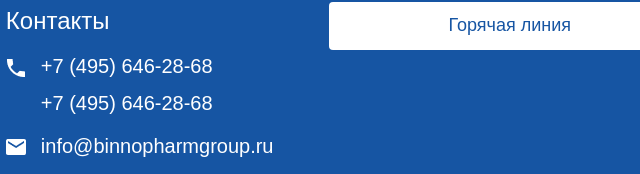
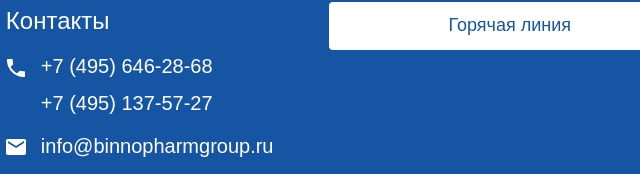
Before and after one commit to velli-droid/binnopharm, a plain HTML site: page contacts.html in a window 1280 px wide. Shown: the part 1319-1493 px from the top of the page, 590-1230 px from the left. Drawn offline with Linux system fonts and the light colour scheme; files whose address does not match are found by name.

Commit message:
Закончил с десктопом

```diff
--- a/contacts.html
+++ b/contacts.html
@@ -327,8 +327,8 @@
                                     <a href="tel:+74956462868" class="footer__contacts-link">
                                         +7 (495) 646-28-68
                                     </a>
-                                    <a href="tel:+74956462868" class="footer__contacts-link">
-                                        +7 (495) 646-28-68
+                                    <a href="tel:+74951375727" class="footer__contacts-link">
+                                        +7 (495) 137-57-27
                                     </a>
                                 </div>
                             </div>
```
